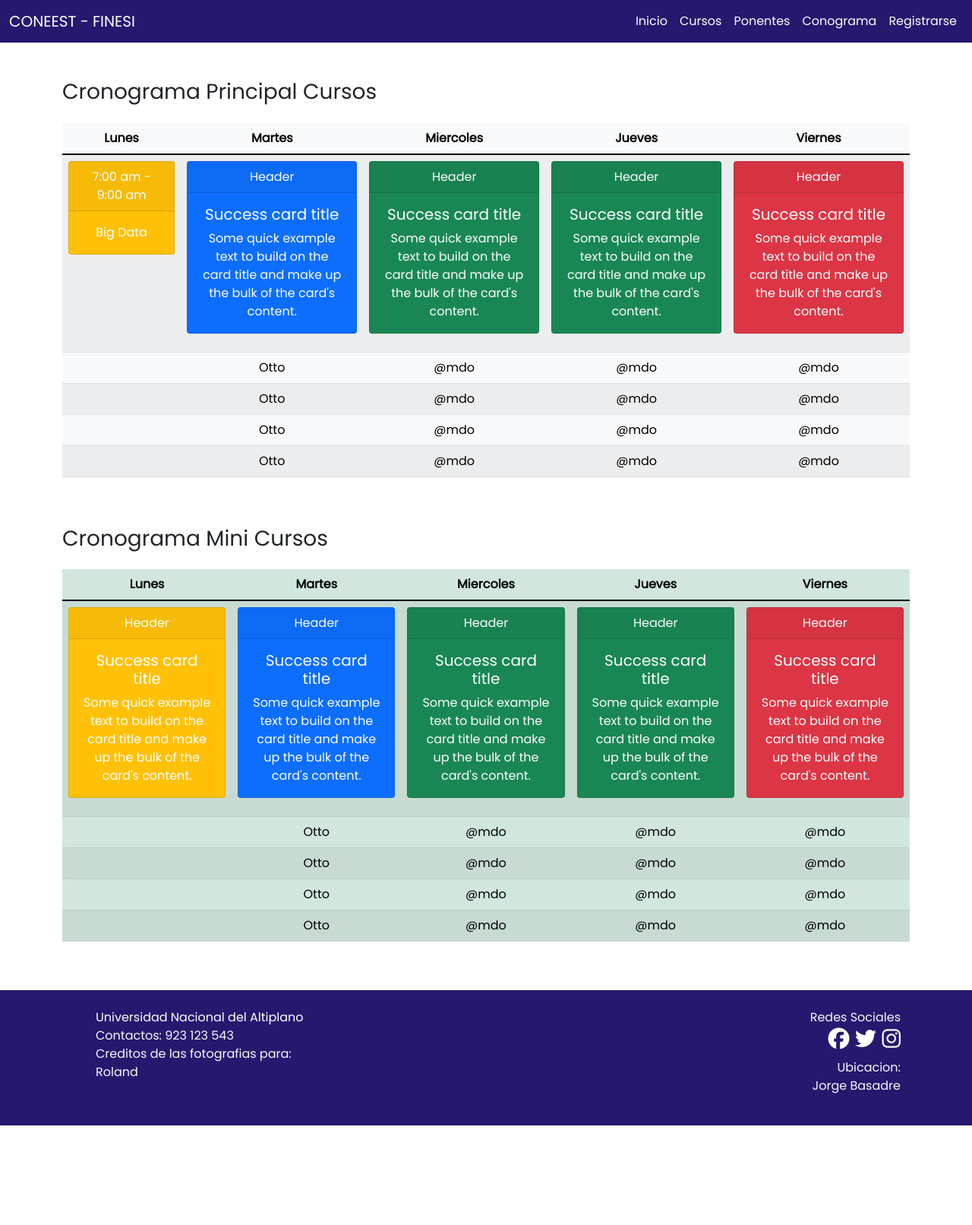
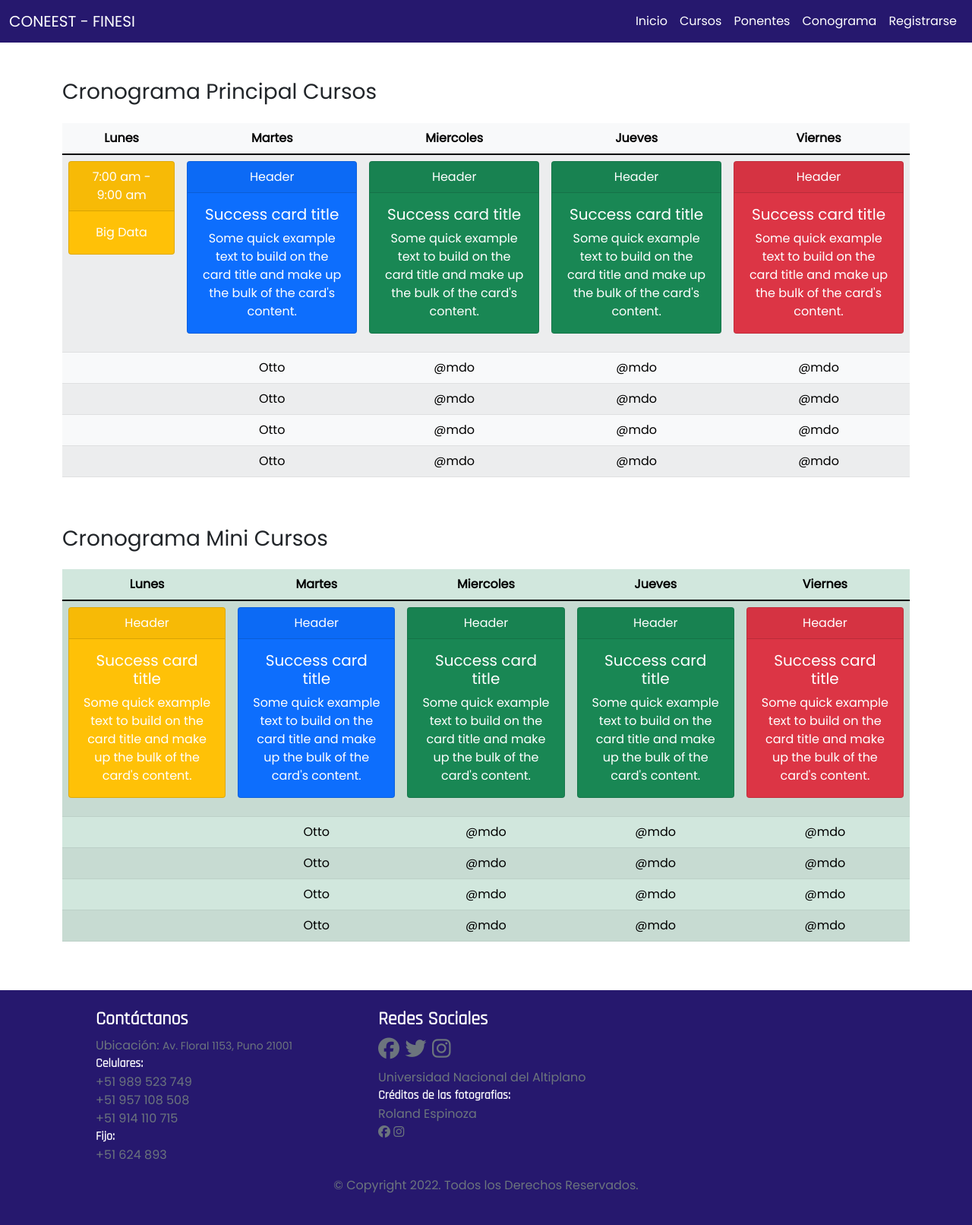
Before and after one commit to Cpari/coneest, a Django app: page /cronograma/ in a window 1280 px wide. Shown: the whole page at 76% size. Before the commit the page ends 1481 px from the top, so only its background shows below. Run offline with Django 4.2, Linux system fonts and the light colour scheme; some libraries are stand-ins or nearby versions; some web fonts are replaced; grey boxes are pictures that could not be loaded.

Commit message:
hola linux

```diff
--- a/congreso/static/css/app.css
+++ b/congreso/static/css/app.css
@@ -8,6 +8,11 @@
 
 .custom-title{
     color: #26186E;
+    font-weight: bold;
+    font-family: 'Rajdhani', sans-serif;
+}
+.custom-title-white{
+    color: white;
     font-weight: bold;
     font-family: 'Rajdhani', sans-serif;
 }
--- a/congreso/static/css/build.css
+++ b/congreso/static/css/build.css
@@ -1,6 +1,6 @@
 /**/
 .loading{
-  --main-color: #eeeff3;
+  --main-color: #fcfffc;
   --stroke-color: black;
 
 }
--- a/congreso/static/js/ponentes.js
+++ b/congreso/static/js/ponentes.js
@@ -1,14 +1,14 @@
 $('.owl-carousel').owlCarousel({
     loop:true,
     margin:10,
-    center:true,
+    // center:true,
     nav:true,
     responsive:{
         0:{
             items:1
         },
         600:{
-            items:3
+            items:2
         },
         1000:{
             items:4
--- a/congreso/templates/coneest/app.html
+++ b/congreso/templates/coneest/app.html
@@ -20,14 +20,7 @@
         href="https://cdnjs.cloudflare.com/ajax/libs/OwlCarousel2/2.3.4/assets/owl.theme.default.min.css"
         integrity="sha512-sMXtMNL1zRzolHYKEujM2AqCLUR9F2C4/05cdbxjjLSRvMQIciEPCQZo++nk7go3BtSuK9kfa/s+a4f4i5pLkw=="
         crossorigin="anonymous" referrerpolicy="no-referrer" />
-
-
     <link href="https://fonts.googleapis.com/css?family=Encode+Sans+Semi+Condensed:100,200,300,400" rel="stylesheet">
-
-
-
-
-
     <link rel="preconnect" href="https://fonts.googleapis.com">
     <link rel="preconnect" href="https://fonts.gstatic.com" crossorigin>
     <link href="https://fonts.googleapis.com/css2?family=Poppins&display=swap" rel="stylesheet">
@@ -60,10 +53,10 @@
                         <a class="nav-link active" href="/#ponentes_name">Ponentes</a>
                     </li>
                     <li class="nav-item">
-                        <a class="nav-link active" href="{% url 'cronograma' %}">Conograma</a>
+                        <a class="nav-link active" href="{% url 'build' %}">Conograma</a>
                     </li>
                     <li class="nav-item">
-                        <a class="nav-link active" href="{% url 'registro' %}">Registrarse</a>
+                        <a class="nav-link active" href="{% url 'build' %}">Registrarse</a>
                     </li>
                 </ul>
             </div>
@@ -81,31 +74,45 @@
     <section class="custom-footer">
         <div class="container p-4">
             <div class="row">
-                <div class="col-md-6 text-light">
+                <div class="col-md-4 text-light">
                     <ul>
-                        <li><a href="">Universidad Nacional del Altiplano</a></li>
-                        <li>Contactos: 923 123 543</li>
-                        <li>Creditos de las fotografias para:</li>
-                        <li>Roland</li>
+                        <h4 class="custom-title-white">Contáctanos</h4>
+                        <li class="text-secondary">Ubicación: <small>Av. Floral 1153, Puno 21001</small></li>
+                        <li class="custom-title-white">Celulares:</li>
+                        <li class="text-secondary">+51 989 523 749</li>
+                        <li class="text-secondary">+51 957 108 508</li>
+                        <li class="text-secondary">+51 914 110 715</li>
+                        <li class="custom-title-white">Fijo:</li>
+                        <li class="text-secondary">+51 624 893</li>
                     </div>
-                <div class="col-md-6 text-light text-end">
+                    <div class="col-md-4 text-light">
                         <ul>
-                        <li>Redes Sociales</li>
+                            <h4 class="custom-title-white">Redes Sociales</h4>
                             <li class="h3">
-                            <a href=""><i class="fa-brands fa-facebook"></i></a>
-                            <a href=""><i class="fa-brands fa-twitter"></i></a>
-                            <a href=""><i class="fa-brands fa-instagram"></i></a>
+                                <a href="https://www.facebook.com/XXIII-CONEEST-PUNO-2022-107882468341471/" target="_blank"><i class="fa-brands fa-facebook text-secondary"></i></a>
+                                <a href="https://twitter.com/ConeestP?t=LBGwWOzCpVJ7vjMglXfgqw&s=09"><i class="fa-brands fa-twitter text-secondary"></i></a>
+                                <a href="https://www.instagram.com/invites/contact/?i=1k9cwfzyeulfx&utm_content=nww2ys7" target="_blank"><i class="fa-brands fa-instagram text-secondary"></i></a>
+                                <li><a href="https://web.unap.edu.pe/intro/" target="_blank" class="text-secondary">Universidad Nacional del Altiplano</a></li>
+                                <li class="custom-title-white">Créditos de las fotografias:</li>
+                                <li class="text-secondary">Roland Espinoza</li>
+                                <a href="https://www.facebook.com/r.espinozamaron" target="_blank"><i class="fa-brands fa-facebook text-secondary"></i></a>
+                                <a href="https://www.instagram.com/ronaldespinozaphotography/" target="_blank"><i class="fa-brands fa-instagram text-secondary"></i></a>
                             </li>
-                        <li>Ubicacion: </li>
-                        <li>Jorge Basadre</li>
                     </ul>
                 </div>
+                <div class="col-md-4">
+                    <iframe src="https://www.google.com/maps/embed?pb=!1m18!1m12!1m3!1d959.6573183122014!2d-70.01860067082512!3d-15.823490209029073!2m3!1f0!2f0!3f0!3m2!1i1024!2i768!4f13.1!3m3!1m2!1s0x915d69b07c6f13f3%3A0x173c966c63aeb006!2sFacultad%20de%20Ingenier%C3%ADa%20Estad%C3%ADstica%20e%20Inform%C3%A1tica(Pab.%20Antiguo)!5e0!3m2!1ses-419!2spe!4v1647870667389!5m2!1ses-419!2spe" width="600" height="450" style="border:0;" allowfullscreen="" loading="lazy" class="img-fluid"></iframe>
+                </div>
+            </div>
+            <div>
+                <p class="text-center text-secondary">© Copyright 2022. Todos los Derechos Reservados.</p>
             </div>
         </div>
     </section>
 
 
 
+    <script src="https://code.jquery.com/jquery-1.10.2.js"></script>
     <script src="https://cdn.jsdelivr.net/npm/bootstrap@5.1.3/dist/js/bootstrap.bundle.min.js"
         integrity="sha384-ka7Sk0Gln4gmtz2MlQnikT1wXgYsOg+OMhuP+IlRH9sENBO0LRn5q+8nbTov4+1p"
         crossorigin="anonymous"></script>
@@ -118,8 +125,6 @@
         integrity="sha512-bPs7Ae6pVvhOSiIcyUClR7/q2OAsRiovw4vAkX+zJbw3ShAeeqezq50RIIcIURq7Oa20rW2n2q+fyXBNcU9lrw=="
         crossorigin="anonymous" referrerpolicy="no-referrer"></script>
 
-    <script src="https://code.jquery.com/jquery-1.10.2.js"></script>
-
     <script src="{% static 'js/build.js' %}" type="text/javascript"></script>
 
     <script src="{% static 'js/app.js' %}"></script>
--- a/congreso/templates/coneest/ponentes.html
+++ b/congreso/templates/coneest/ponentes.html
@@ -6,10 +6,10 @@
         <h1 class="custom-title">Ponentes</h1>
         <div class="p-2"></div>
         <div class="row">
-            <div class="owl-carousel owl-theme m-2">
+            <div class="owl-carousel owl-theme">
                 {% for ponente in ponentes %}
                 <div class="item">
-                    <div class="card shadow-lg p-1 mb-5 bg-body rounded" style="width: 17rem;">
+                    <div class="card shadow-lg p-1 mb-5 bg-body rounded" style="width: 16.5rem;">
                         <img src="{{ ponente.foto.url }}" class="card-img-top" alt="...">
                         <div class="card-body">
                             <h5 class="card-title">{{ ponente.nombre_apellido }}</h5>
```
Also changed, not shown: congreso/templates/coneest/cursos/build.html (+15 -2 lines), congreso/templates/coneest/presentacion.html (+5 -5 lines), congreso/migrations/0001_initial.py, db.sqlite3, media/ponentes/images/Andre-Fujita.jpg (added), media/ponentes/images/Diseno-sin-titulo-7.png (deleted), media/ponentes/images/Helder_Nakaya.png (added), media/ponentes/images/UploadFotoPath.jfif (added), media/ponentes/images/doctor-5871743_640-1610073541.webp (deleted), media/ponentes/images/doctor-5871743_640-1610073541_5rjpRsc.webp (deleted), media/ponentes/images/joao-ricardo-sato.jpg (added), media/ponentes/images/new_teacher.jpeg (deleted), media/ponentes/images/new_teacher_Wzk3DKU.jpeg (deleted), 1 other file. Lines whose indentation alone changed are shown as unchanged.
